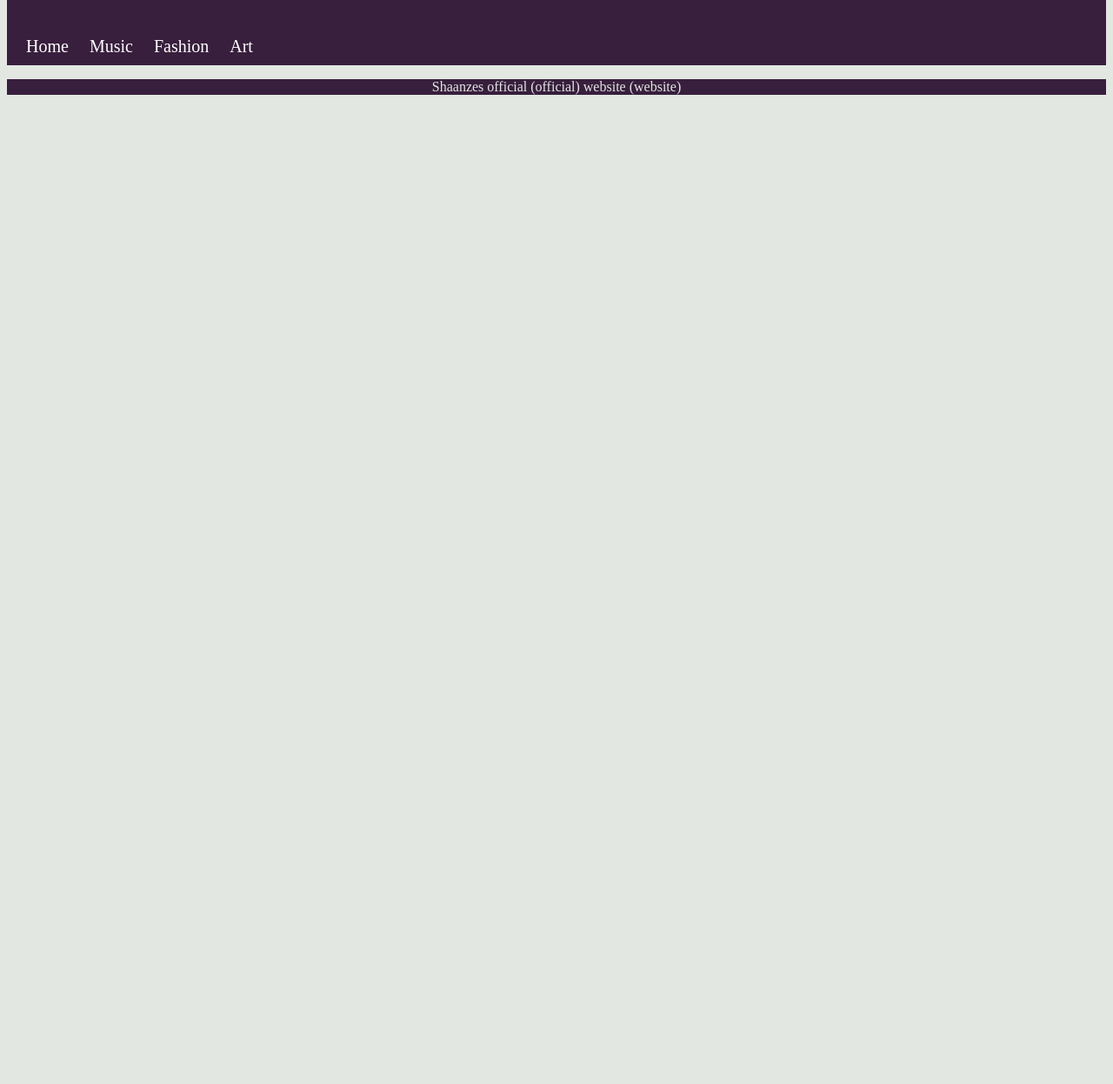
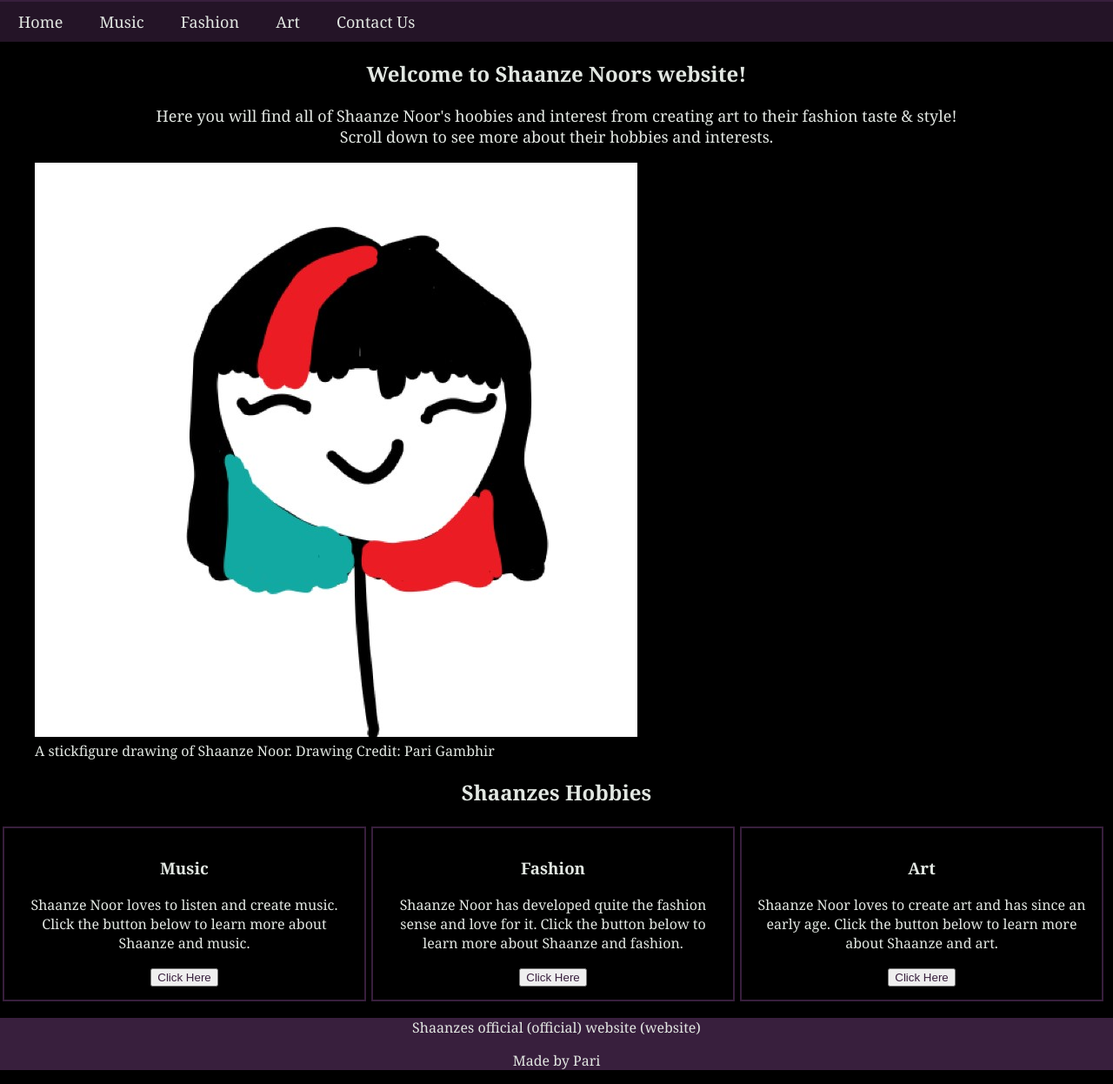
Before and after one commit to parigambhir/firstcssassessment, a plain HTML site: page index.html in a window 1280 px wide. Shown: the part 109-1355 px from the top of the page at 87% size. Before the commit the page ends 800 px from the top, so only its background shows below. Drawn offline with Linux system fonts and the light colour scheme.

Commit message:
added new elements + an image

```diff
--- a/index.html
+++ b/index.html
@@ -3,7 +3,7 @@
   Course: Software Development 20S
   Teacher: Mr. Hardman
   School: Pembina Trails Early College
-  Date Last Modified: April 11th
+  Date Last Modified: April 17th
 -->
 
 <!DOCTYPE html>
@@ -14,6 +14,34 @@
     <meta name="viewport" content="width=device-width, initial-scale=1.0" />
     <title>Shaanze Noor</title>
     <link rel="stylesheet" href="stylesheets\css-pages-styles.css" />
+    <style>
+      h2 {
+        text-align: center;
+      }
+      #intro-p {
+        font-size: 18px;
+        text-align: center;
+      }
+      .column {
+        float: left;
+        width: 30%;
+        margin: 3px;
+        padding: 15px;
+        border: 2px;
+        border-style: solid;
+        border-color: #381f3d;
+        text-align: center;
+      }
+      #row:after {
+        content: "";
+        display: table;
+        clear: both;
+      }
+      span {
+        text-decoration: bold;
+        color: #381f3d;
+      }
+    </style>
   </head>
 
   <body>
@@ -21,20 +49,70 @@
       <h1>Shaanze Noor</h1>
       <nav>
         <ul>
+          <!---->
           <a href="index.html" class="nav-link"><li>Home</li></a>
           <a href="" class="nav-link"><li>Music</li></a>
           <a href="" class="nav-link"><li>Fashion</li></a>
           <a href="" class="nav-link"><li>Art</li></a>
+          <a href="" class="nav-link"><li>Contact Us</li></a>
         </ul>
       </nav>
     </header>
     <main>
       <section>
-        <p></p>
+        <h2>Welcome to Shaanze Noors website!</h2>
+        <p id="intro-p">
+          Here you will find all of Shaanze Noor's hoobies and interest from
+          creating art to their fashion taste & style!<br />
+          Scroll down to see more about their hobbies and interests.
+        </p>
+        <figure>
+          <img
+            src="images/shaanzestickman.jpg"
+            alt="A stickman drawing of Shaanze Noor with short black hair where the underlayer has been split dyed red and a dark turqoiuse green and bangs that have a small dyed red strip of hair."
+          />
+          <figcaption>
+            A stickfigure drawing of Shaanze Noor. Drawing Credit: Pari Gambhir
+          </figcaption>
+        </figure>
+      </section>
+      <section id="row">
+        <h2>Shaanzes Hobbies</h2>
+        <div class="column">
+          <h3>Music</h3>
+          <p>
+            Shaanze Noor loves to listen and create music. Click the button
+            below to learn more about Shaanze and music.
+          </p>
+          <button class="button-link">
+            <span>Click Here</span>
+          </button>
+        </div>
+        <div class="column">
+          <h3>Fashion</h3>
+          <p>
+            Shaanze Noor has developed quite the fashion sense and love for it.
+            Click the button below to learn more about Shaanze and fashion.
+          </p>
+          <button class="button-link">
+            <span>Click Here</span>
+          </button>
+        </div>
+        <div class="column">
+          <h3>Art</h3>
+          <p>
+            Shaanze Noor loves to create art and has since an early age. Click
+            the button below to learn more about Shaanze and art.
+          </p>
+          <button class="button-link">
+            <span>Click Here</span>
+          </button>
+        </div>
       </section>
     </main>
     <footer>
       <p>Shaanzes official (official) website (website)</p>
+      <p>Made by Pari</p>
     </footer>
   </body>
 </html>
--- a/stylesheets/css-pages-styles.css
+++ b/stylesheets/css-pages-styles.css
@@ -1,3 +1,9 @@
+body {
+  margin: 0px;
+  background-color: #000000;
+  color: #e2e7e2;
+  font-family: Georgia, "Times New Roman", Times, serif;
+}
 header {
   background-color: #381f3d;
   width: 100%;
@@ -7,34 +13,33 @@ footer {
   background-color: #381f3d;
   width: 100%;
   padding: 8 px;
+  margin: 0px;
   text-align: center;
   color: #e2e7e2;
+}
+.nav-link {
+  padding: 10px;
+  margin: 0px;
+  font-size: 18px;
+  background-color: #241427;
+  color: #e2e7e2;
+}
+.nav-link li {
+  margin: 9px;
+  display: inline-block;
+}
+.nav-link:hover {
+  background: #e2e7e2;
+  color: #100811;
 }
 h1 {
   font-size: 40px;
   padding: 20px;
+  margin: 0;
   text-align: center;
 }
-.nav-link {
-  padding: 10px;
-  margin: 0px;
-  background-color: #381f3d;
-  color: white;
-}
-.nav-link li {
-  margin: 0px;
-  font-size: 20px;
-  display: inline-block;
-}
 ul {
-  padding: 10px;
-  margin: 2px;
-  background-color: #381f3d;
+  padding: 2px;
+  background-color: #241427;
   list-style-type: none;
 }
-.nav-link:hover {
-  background: #190d1b;
-}
-body {
-  background: #e2e7e2;
-}
```
Also changed, not shown: images/shaanzestickman.jpg (added).
